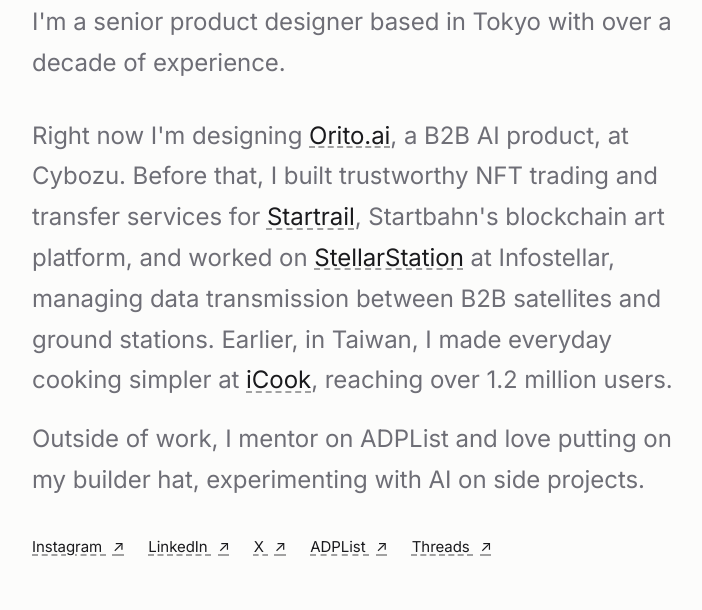
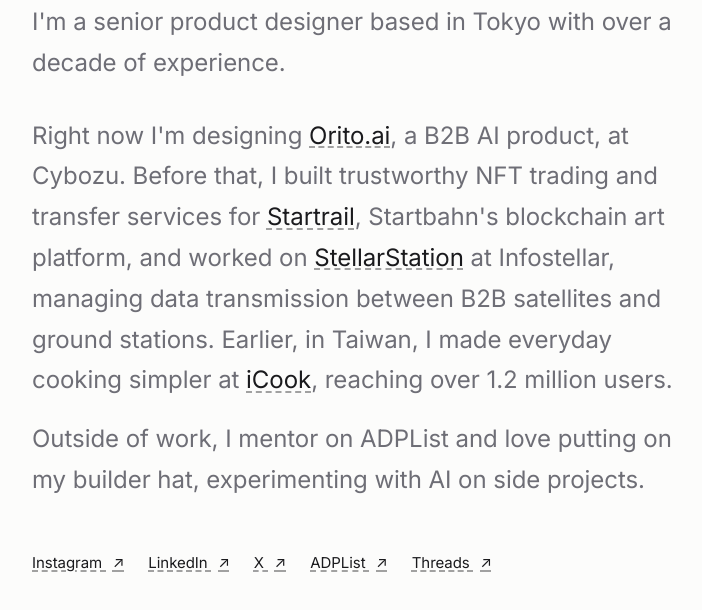
Before and after one commit to jiajhenbee/portfolio, a plain HTML site: page index.html in a window 1280 px wide. Shown: the part 166-776 px from the top of the page, without its empty margins (276-978 px from the left). Drawn offline with Linux system fonts and the light colour scheme.

Commit message:
Increase space above the footer to 48px
Co-Authored-By: Claude Fable 5.2 <noreply@anthropic.com>

```diff
--- a/css/style.css
+++ b/css/style.css
@@ -114,6 +114,8 @@ a.ln--mark:focus-visible::before { clip-path: inset(0 0 0 0); }
   a.ln--mark::before { transition: none; }
 }
 
+/* Footer sits 48px below the main text: the column's 32px gap plus 16px */
+.col > nav { margin-top: 16px; }
 .foot {
   list-style: none;
   margin: 0;
```
